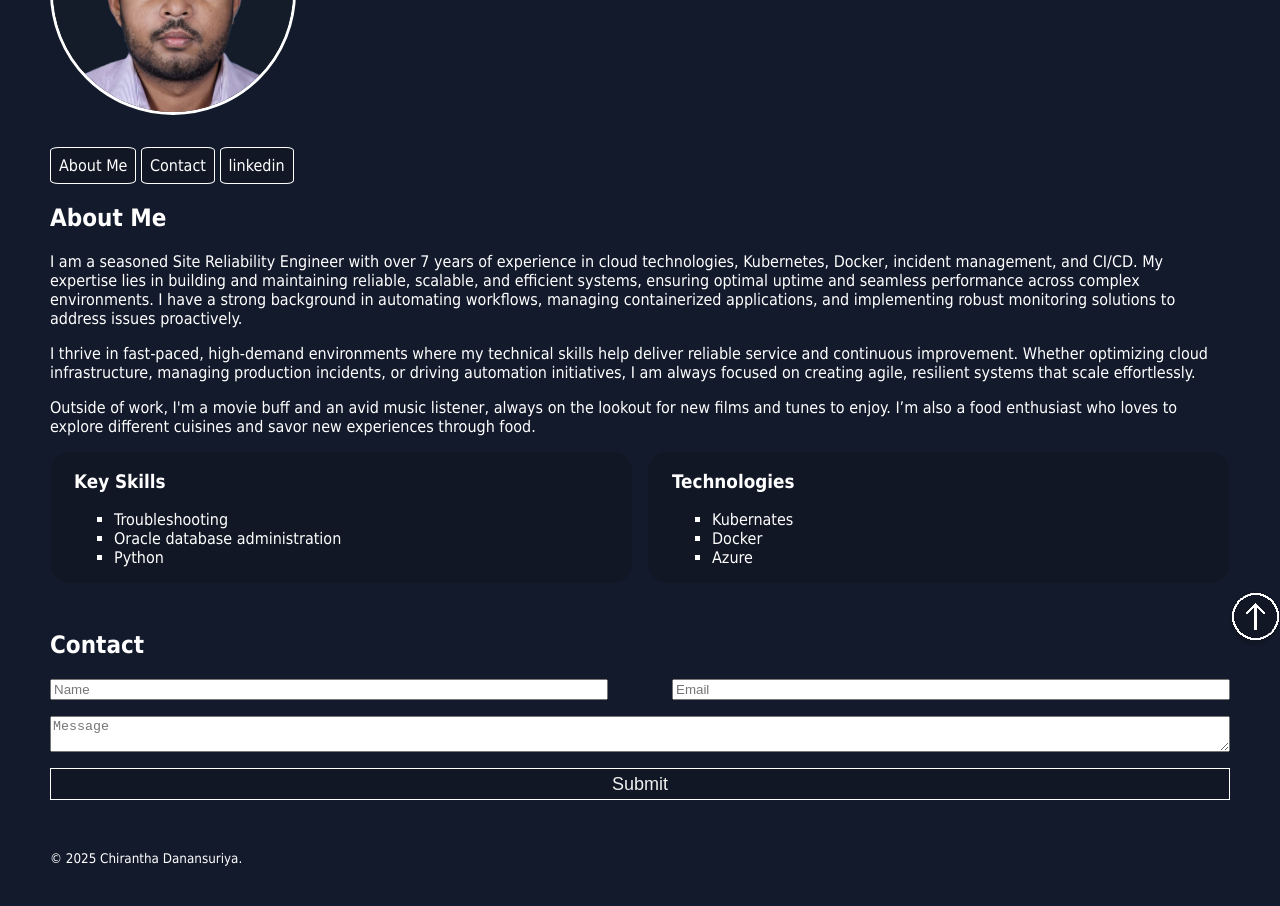
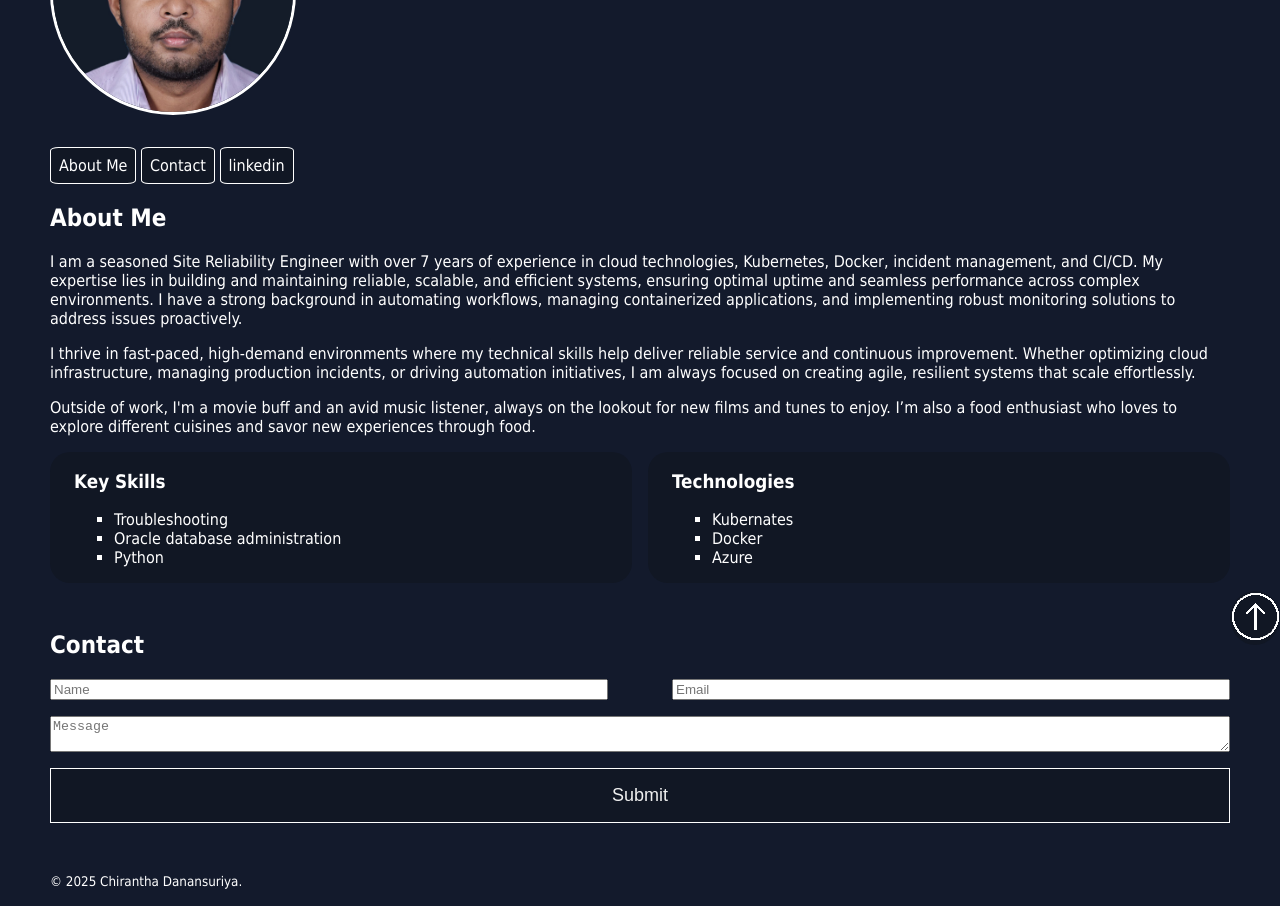
Before and after one commit to chirantha-pramod-danansuriya/chirantha-pramod-danansuriya.github.io, a plain HTML site: page index.html in a window 1280 px wide. Shown: the part 155-1061 px from the top of the page. Before the commit the page ends 1038 px from the top, so only its background shows below. Drawn offline with Linux system fonts and the light colour scheme.

Commit message:
Add Padding to submit button

```diff
--- a/styles.css
+++ b/styles.css
@@ -90,8 +90,9 @@ section {
   background-color: #111724;
   border: 1px solid white;
   color: #f0f0f0;
-  height: 2rem;
   font-size: large;
+  padding-top: 1rem;
+  padding-bottom: 1rem;
 }
 
 @media (max-width: 64rem) {
```
